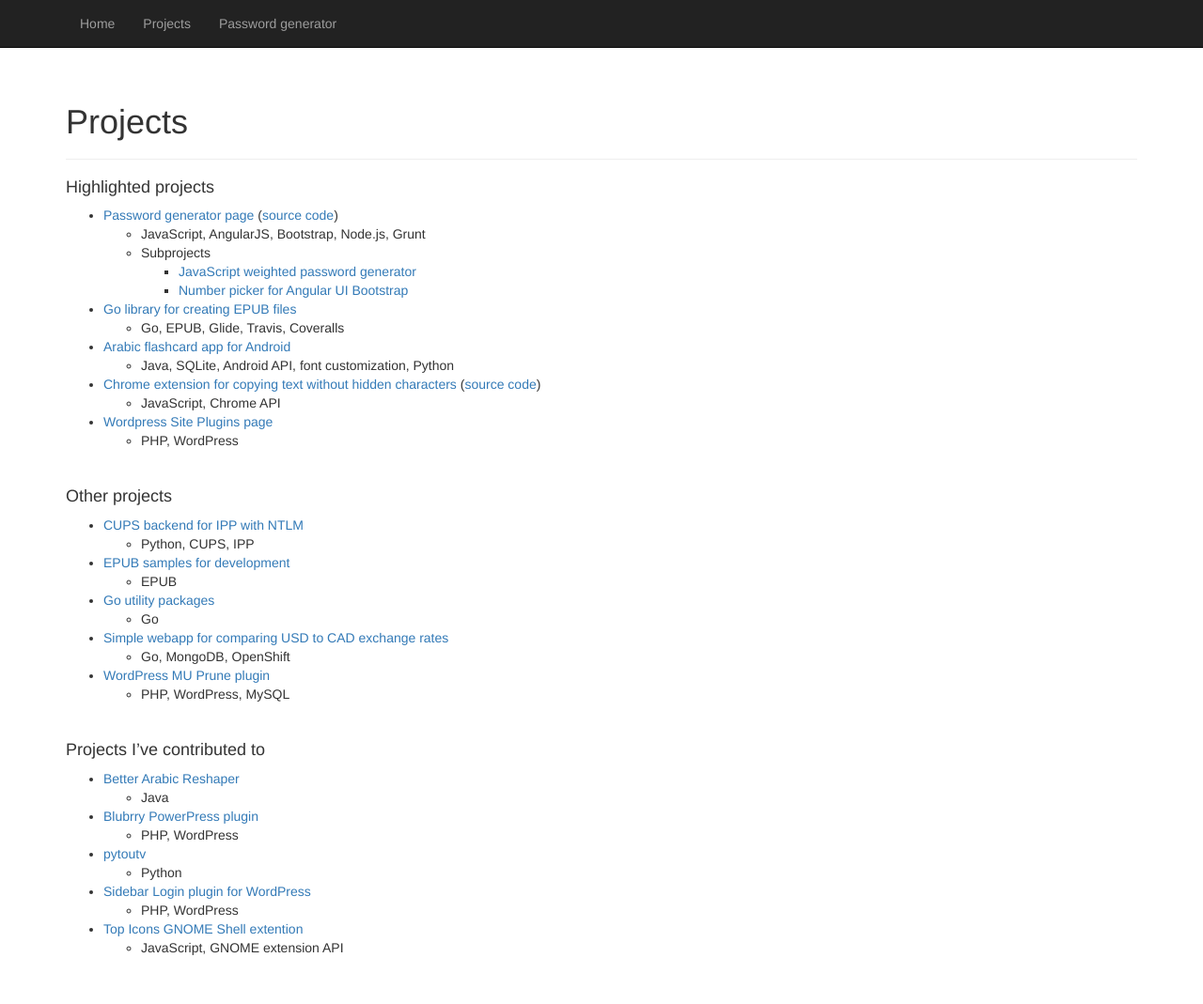
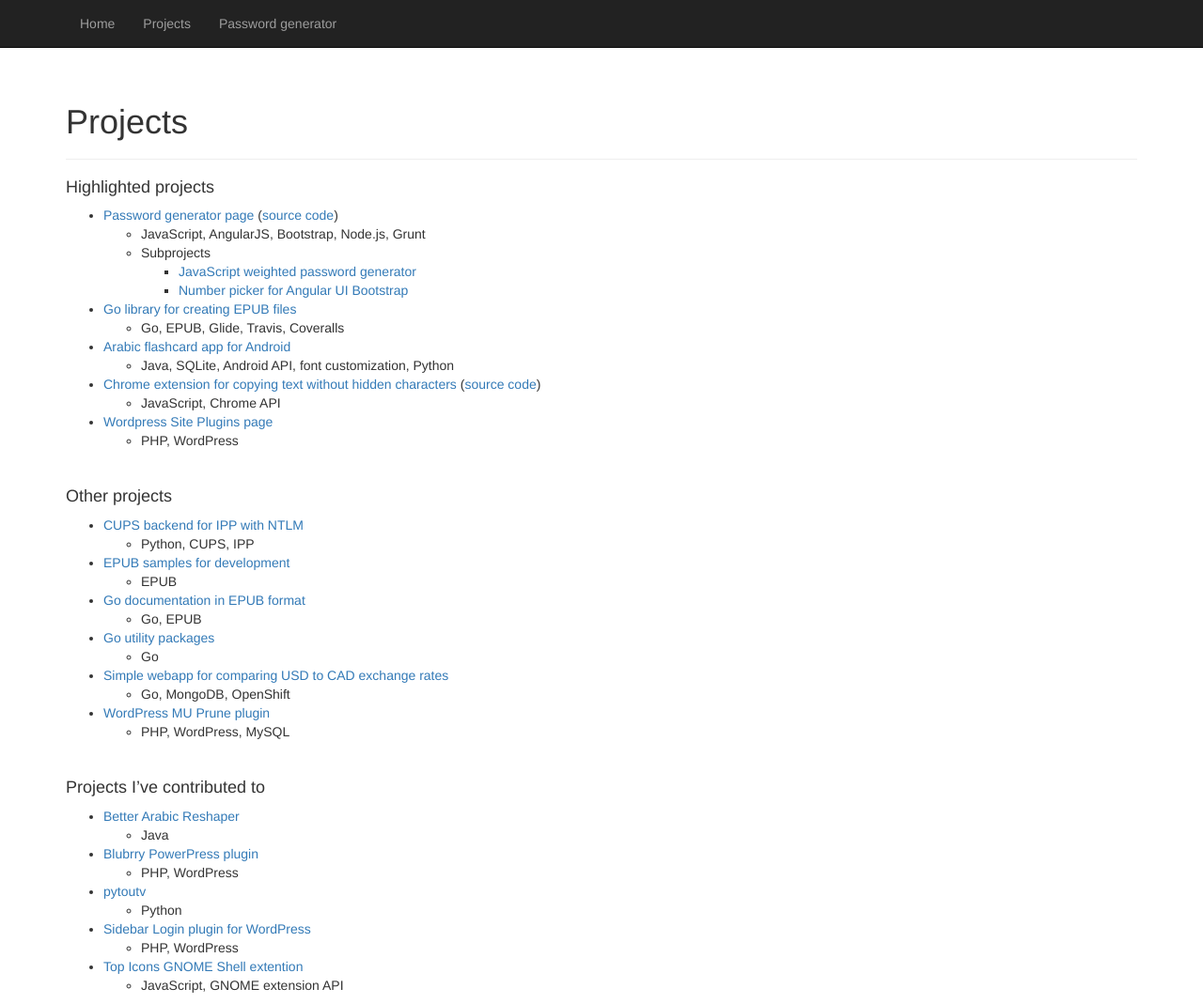
Before and after one commit to bmaupin/bmaupin.github.io, a Jekyll site: the page built from projects/index.md, in a window 1280 px wide and 1069 px high. Shown: the whole window at 94% size. Built offline with Jekyll 4.4.1, drawn with Linux system fonts in a browser that asks for light colours; a style sheet for code colours, icons or effects is not loaded.

Commit message:
Add go-docs-epub

```diff
--- a/projects/index.md
+++ b/projects/index.md
@@ -25,6 +25,8 @@
   - Python, CUPS, IPP
 - [EPUB samples for development](https://github.com/bmaupin/epub-samples)
   - EPUB
+- [Go documentation in EPUB format](https://github.com/bmaupin/go-docs-epub)
+  - Go, EPUB
 - [Go utility packages](https://github.com/bmaupin/go-util)
   - Go
 - [Simple webapp for comparing USD to CAD exchange rates](https://github.com/bmaupin/usdtocad)
```
